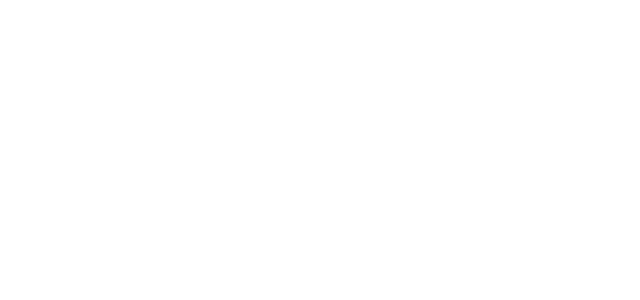
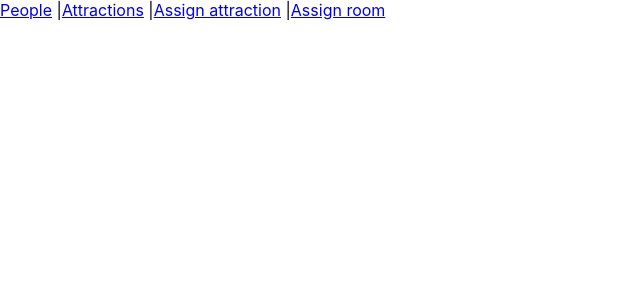
Before and after one commit to kkostepski-workshops/react-workshops-app, a React (Create React App) app: page / in a window 1280 px wide. Shown: the top 300 px of the page, without its empty margins (0-640 px from the left). Built offline with nearby package versions, Linux system fonts and the light colour scheme.

Commit message:
Lesson 2.2 - routing (NavLink)

```diff
--- a/src/App.js
+++ b/src/App.js
@@ -1,8 +1,15 @@
 import React from 'react';
-import { BrowserRouter, Route } from 'react-router-dom';
+import { BrowserRouter, Route, NavLink } from 'react-router-dom';
 
 const App = () => (
   <BrowserRouter>
+    <nav>
+      <NavLink to="/people">People</NavLink> |
+      <NavLink to="/attractions">Attractions</NavLink> |
+      <NavLink to="/assign-attraction">Assign attraction</NavLink> |
+      <NavLink to="/assign-room">Assign room</NavLink>
+    </nav>
+
     <Route path="/people" render={() => <div>People</div>} />
     <Route path="/attractions" render={() => <div>Attractions</div>} />
     <Route path="/assign-attraction" render={() => <div>Assign attraction</div>} />
```
